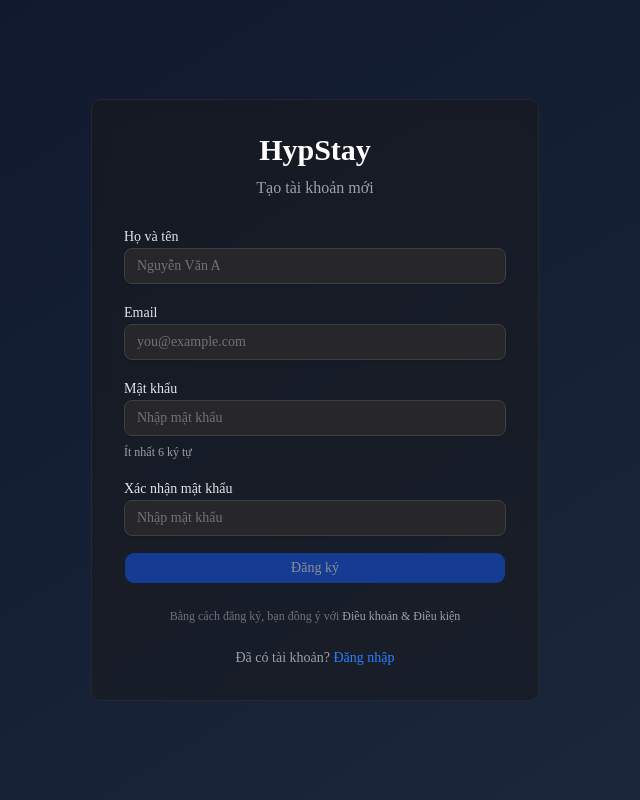
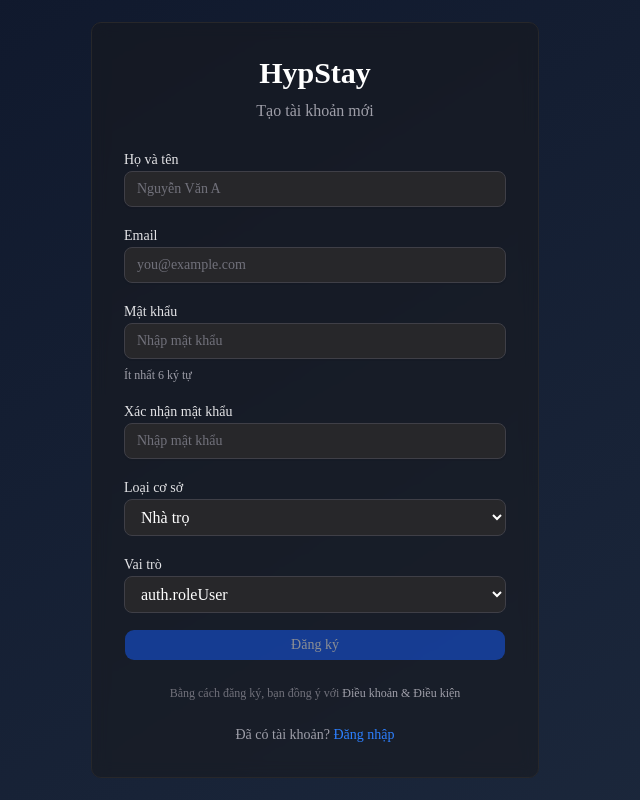
Before and after one commit to huyphat0707/lodging-management, a Next.js app: page /admin/register in a window 1280 px wide. Shown: the whole page, without its empty margins (325-965 px from the left). Built offline with nearby package versions, Linux system fonts and the light colour scheme; no server answers.

Commit message:
feat(auth): support user roles and normalize authentication context

```diff
--- a/src/app/admin/login/page.tsx
+++ b/src/app/admin/login/page.tsx
@@ -88,13 +88,6 @@
             </Button>
           </form>
 
-          {/* Demo Info */}
-          <div className="p-3 bg-blue-900/30 border border-blue-700/50 rounded-md text-sm text-blue-200">
-            <p className="font-medium">{t("auth.demo")}:</p>
-            <p>{t("auth.demoEmail")}: demo@example.com</p>
-            <p>{t("auth.demoPassword")}: demo123</p>
-          </div>
-
           {/* Register Link */}
           <div className="text-center text-sm">
             <span className="text-zinc-400">
--- a/src/app/admin/register/page.tsx
+++ b/src/app/admin/register/page.tsx
@@ -16,6 +16,8 @@
   const [email, setEmail] = useState("");
   const [password, setPassword] = useState("");
   const [confirmPassword, setConfirmPassword] = useState("");
+  const [propertyType, setPropertyType] = useState("Boarding");
+  const [role, setRole] = useState("user");
   const [error, setError] = useState("");
 
   const handleSubmit = async (e: React.FormEvent) => {
@@ -29,7 +31,7 @@
     }
 
     try {
-      await register(email, password, name);
+      await register(email, password, name, role, propertyType);
       router.push("/admin/dashboard");
     } catch (err) {
       setError(err instanceof Error ? err.message : "Registration failed");
@@ -112,6 +114,42 @@
               />
             </div>
 
+            {/* Property Type Selection */}
+            <div className="space-y-2">
+              <label className="text-sm font-medium text-zinc-200">
+                {t("sidebar.propertyType")}
+              </label>
+              <select
+                value={propertyType}
+                onChange={(e) => setPropertyType(e.target.value)}
+                className="w-full bg-zinc-800 border border-zinc-700 rounded-md py-2 px-3 text-white focus:outline-none focus:ring-2 focus:ring-blue-500"
+                disabled={isLoading}
+              >
+                <option value="Boarding">Nhà trọ</option>
+                <option value="Hotel">Hotel</option>
+                <option value="Homestay">Homestay</option>
+              </select>
+            </div>
+
+            {/* Role Selection */}
+            <div className="space-y-2">
+              <label className="text-sm font-medium text-zinc-200">
+                {t("auth.role")}
+              </label>
+              <select
+                value={role}
+                onChange={(e) => setRole(e.target.value)}
+                className="w-full bg-zinc-800 border border-zinc-700 rounded-md py-2 px-3 text-white focus:outline-none focus:ring-2 focus:ring-blue-500"
+                disabled={isLoading}
+              >
+                <option value="user">{t("auth.roleUser")}</option>
+                <option value="admin">{t("auth.roleAdmin")}</option>
+                <option value="staff">{t("auth.roleStaff")}</option>
+                <option value="property_owner">{t("auth.roleOwner")}</option>
+                <option value="accountant">{t("auth.roleAccountant")}</option>
+              </select>
+            </div>
+
             {/* Error Message */}
             {error && (
               <div className="p-3 bg-red-900/30 border border-red-700/50 text-red-200 rounded-md text-sm">
--- a/src/components/providers/AuthContext.tsx
+++ b/src/components/providers/AuthContext.tsx
@@ -6,10 +6,10 @@
 import { AUTH_TOKEN_KEY } from "@/lib/api/shared";
 
 type AuthContextType = {
-  user: (User & { organizationId: string }) | null;
+  user: User | null;
   isLoading: boolean;
   login: (email: string, password: string) => Promise<void>;
-  register: (email: string, password: string, name: string) => Promise<void>;
+  register: (email: string, password: string, name: string, role: string, propertyType: string) => Promise<void>;
   logout: () => void;
   isAuthenticated: boolean;
 };
@@ -17,7 +17,7 @@
 const AuthContext = createContext<AuthContextType | undefined>(undefined);
 
 export function AuthProvider({ children }: { children: ReactNode }) {
-  const [user, setUser] = useState<(User & { organizationId: string }) | null>(null);
+  const [user, setUser] = useState<User | null>(null);
   const [isLoading, setIsLoading] = useState(true);
 
   // Check if user is already logged in on mount
@@ -27,7 +27,19 @@
       if (token) {
         try {
           const userData = await authApi.getMe();
-          setUser(userData);
+          // Normalize user data (backend uses snake_case, frontend uses camelCase)
+          const normalizedUser: User = {
+            id: userData.id,
+            email: userData.email,
+            phone: userData.phone,
+            name: userData.name || (userData as any).full_name || (userData as any).fullName || userData.email.split("@")[0],
+            roles: (userData as any).roles || [],
+            role: ((userData as any).roles?.[0] || (userData as any).role || "user").toLowerCase(),
+            organizationId: userData.organizationId || (userData as any).organization_id,
+            propertyType: (userData as any).property_type || (userData as any).propertyType,
+            status: userData.status,
+          };
+          setUser(normalizedUser);
         } catch (error) {
           console.error("Failed to load user:", error);
           localStorage.removeItem(AUTH_TOKEN_KEY);
@@ -46,7 +58,20 @@
 
       localStorage.setItem(AUTH_TOKEN_KEY, response.accessToken);
       localStorage.setItem("auth_refresh_token", response.refreshToken);
-      setUser(response.user);
+
+      const userData = response.user;
+      const normalizedUser: User = {
+        id: userData.id,
+        email: userData.email,
+        phone: userData.phone,
+        name: userData.name || (userData as any).full_name || (userData as any).fullName || userData.email.split("@")[0],
+        roles: (userData as any).roles || [],
+        role: ((userData as any).roles?.[0] || (userData as any).role || "user").toLowerCase(),
+        organizationId: userData.organizationId || (userData as any).organization_id,
+        propertyType: (userData as any).property_type || (userData as any).propertyType,
+        status: userData.status,
+      };
+      setUser(normalizedUser);
     } catch (error: any) {
       throw new Error(error.message || "Login failed");
     } finally {
@@ -54,14 +79,28 @@
     }
   };
 
-  const register = async (email: string, password: string, name: string) => {
+  const register = async (email: string, password: string, name: string, role: string, propertyType: string) => {
     setIsLoading(true);
     try {
-      const response = await authApi.register(email, password, name);
+      const response = await authApi.register(email, password, name, role, propertyType);
 
       localStorage.setItem(AUTH_TOKEN_KEY, response.accessToken);
       localStorage.setItem("auth_refresh_token", response.refreshToken);
-      setUser(response.user);
+
+      const userData = response.user;
+      const normalizedUser: User = {
+        id: userData.id,
+        email: userData.email,
+        phone: userData.phone,
+        name: userData.name || (userData as any).full_name || (userData as any).fullName || userData.email.split("@")[0],
+        roles: (userData as any).roles || [],
+        role: ((userData as any).roles?.[0] || (userData as any).role || "user").toLowerCase(),
+        organizationId: userData.organizationId || (userData as any).organization_id,
+        propertyType: (userData as any).property_type || (userData as any).propertyType,
+        status: userData.status,
+      };
+
+      setUser(normalizedUser);
     } catch (error: any) {
       throw new Error(error.message || "Registration failed");
     } finally {
--- a/src/lib/api/auth.ts
+++ b/src/lib/api/auth.ts
@@ -12,14 +12,14 @@
     return api.post<LoginResponse>("/auth/login", { email, password });
   },
 
-  register: async (email: string, password: string, name: string): Promise<LoginResponse> => {
+  register: async (email: string, password: string, name: string, role: string, propertyType?: string): Promise<LoginResponse> => {
     return api.post<LoginResponse>("/auth/register", {
       email,
       password,
-      name,
-      // Defaulting role and status as backend handles them or requires them in DTO
-      role: "PropertyOwner",
-      status: "Active",
+      fullName: name,
+      propertyType,
+      role,
+      confirmPassword: password,
     });
   },
 
--- a/src/lib/api/types.ts
+++ b/src/lib/api/types.ts
@@ -60,6 +60,16 @@
 
 export type PropertyStatus = "Active" | "Inactive" | "Draft";
 
+export type PaginatedResponse<T> = {
+  data: T[];
+  meta: {
+    totalCount: number;
+    currentPage: number;
+    totalPages: number;
+    pageSize: number;
+  };
+};
+
 export type Property = {
   id: string;
   name: string;
@@ -100,18 +110,19 @@
   amount: string;
 };
 
-export type UserRole = "Admin" | "Staff" | "PropertyOwner" | "Guest" | "Accountant";
+export type UserRole = "admin" | "staff" | "property_owner" | "guest" | "accountant" | "user" | "super_admin";
 export type UserStatus = "Active" | "Inactive";
 
 export type User = {
   id: string;
   name: string;
   email: string;
-  phone: string;
-  avatar?: string;
-  role: UserRole;
-  status: UserStatus;
-  createdAt: string;
+  phone: string | null;
+  roles: string[];
+  role: string; // Normalized for easy use
+  organizationId: string;
+  propertyType: string;
+  status: string;
 };
 
 export type ContractStatus = "Draft" | "Active" | "Expired" | "Terminated";
@@ -119,13 +130,16 @@
 export type Contract = {
   id: string;
   tenantId: string;
+  tenant?: Tenant;
   tenantName: string;
   roomId: string;
+  room?: Room;
   roomNumber: string;
   propertyId: string;
+  property?: Property;
   propertyName: string;
   startDate: string;
-  endDate: string;
+  endDate?: string;
   monthlyRate: string;
   depositAmount: string;
   status: ContractStatus;
@@ -188,3 +202,28 @@
   };
   recentActivity: ActivityItem[];
 };
+
+export type PostType = "Rental" | "Discussion" | "Finding";
+export type PostStatus = "Active" | "Draft" | "Closed";
+
+export type CommunityPost = {
+  id: string;
+  title: string;
+  content: string;
+  type: PostType;
+  images?: string[];
+  price?: number;
+  address?: string;
+  status: PostStatus;
+  authorId: string;
+  author?: {
+    fullName: string;
+    avatar?: string;
+  };
+  organizationId?: string;
+  organization?: {
+    name: string;
+  };
+  createdAt: string;
+  updatedAt: string;
+};
```
